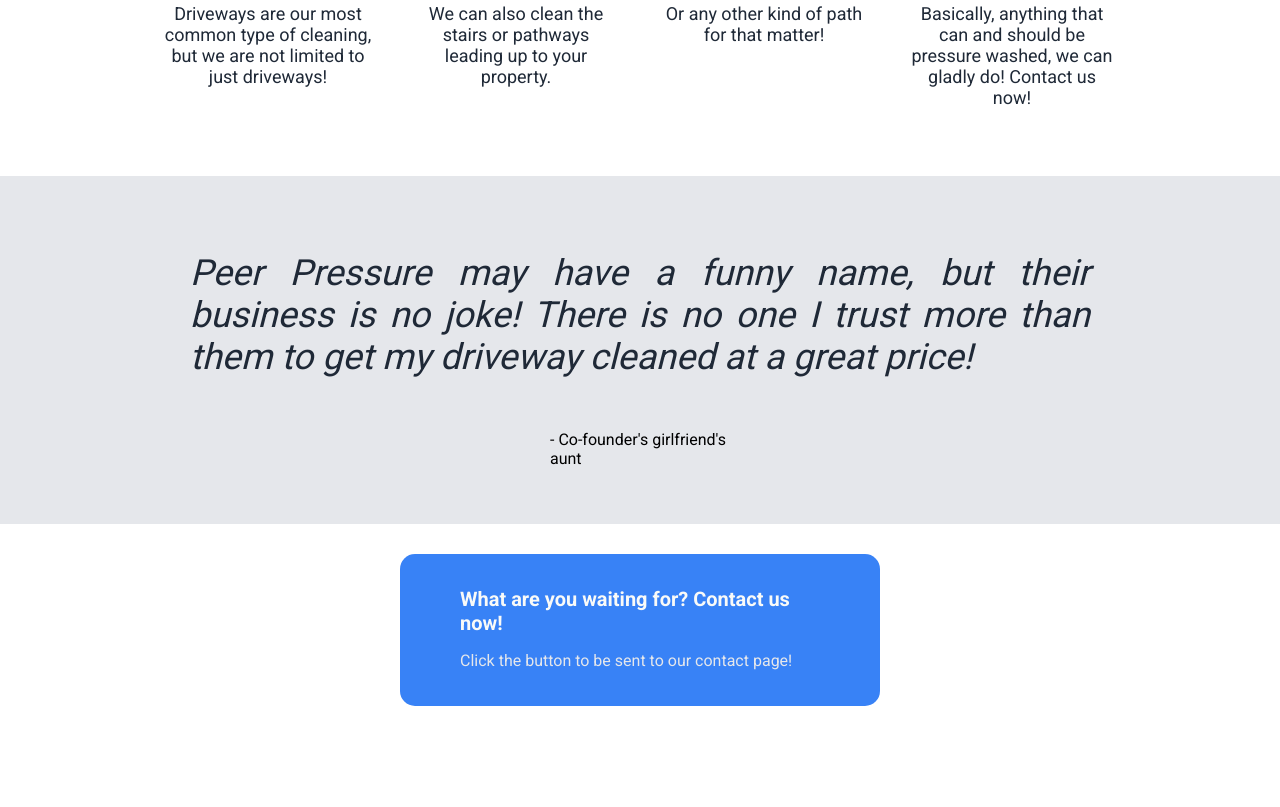
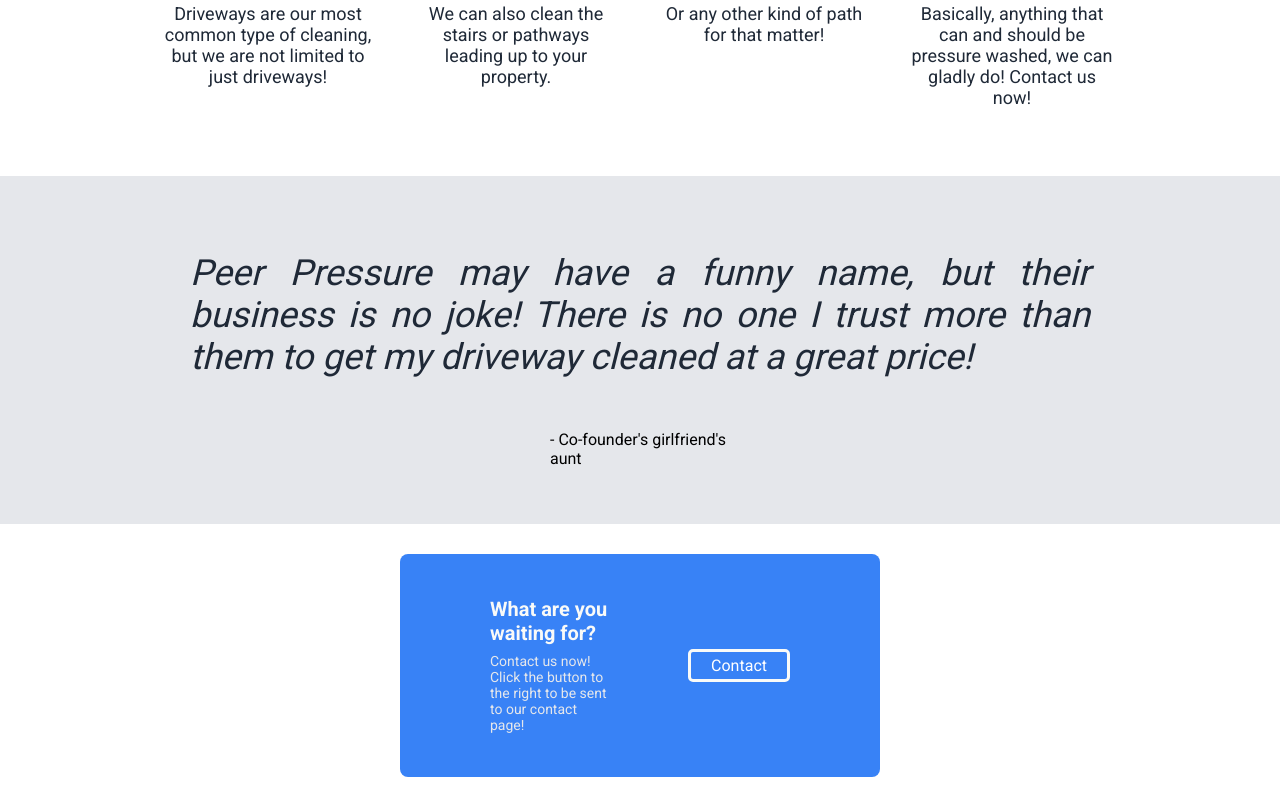
Before and after one commit to sheehanr/odin-landing-page, a plain HTML site: page index.html in a window 1280 px wide. Shown: the part 1023-1830 px from the top of the page. Before the commit the page ends 1759 px from the top, so only its background shows below. Drawn offline with Linux system fonts and the light colour scheme.

Commit message:
Complete call to action

```diff
--- a/index.html
+++ b/index.html
@@ -53,8 +53,13 @@
         <p class="author">- Co-founder's girlfriend's aunt</p>
     </div>
     <div class="cta">
-        <h1 class="ctaHeading">What are you waiting for? Contact us now!</h1>
-        <p class="ctaBody">Click the button to be sent to our contact page!</p>
+        <div class="ctaText">
+            <h1 class="ctaHeading">What are you waiting for?</h1>
+            <p class="ctaBody">Contact us now! Click the button to the right to be sent to our contact page!</p>
+        </div>
+        <div>
+            <a href="#" class="ctaButton button">Contact</a>
+        </div>
     </div>
 </body>
 </html>
--- a/style.css
+++ b/style.css
@@ -152,17 +152,34 @@ a:link, a:visited {
 
 .cta {
     margin: 30px 400px;
-    padding: 20px 60px;
+    padding: 30px 90px;
     background-color: #3882f6;
-    border-radius: 15px;
+    border-radius: 8px;
+    display: flex;
+    align-items: center;
+    justify-content: space-between;
+    gap: 80px;
+}
+
+.ctaText {
+    display: flex;
+    flex-direction: column;
 }
 
 .ctaHeading {
     font-size: 20px;
     font-weight: 800;
     color: #f9faf8;
+    margin-bottom: 4px;
 }
 
 .ctaBody {
     color: #e5e7eb;
+    font-size: 14px;
+    margin-top: 4px;
 }
+
+.ctaButton {
+    border: 3px solid #f9faf8;
+    padding: 4px 20px;
+}
```
